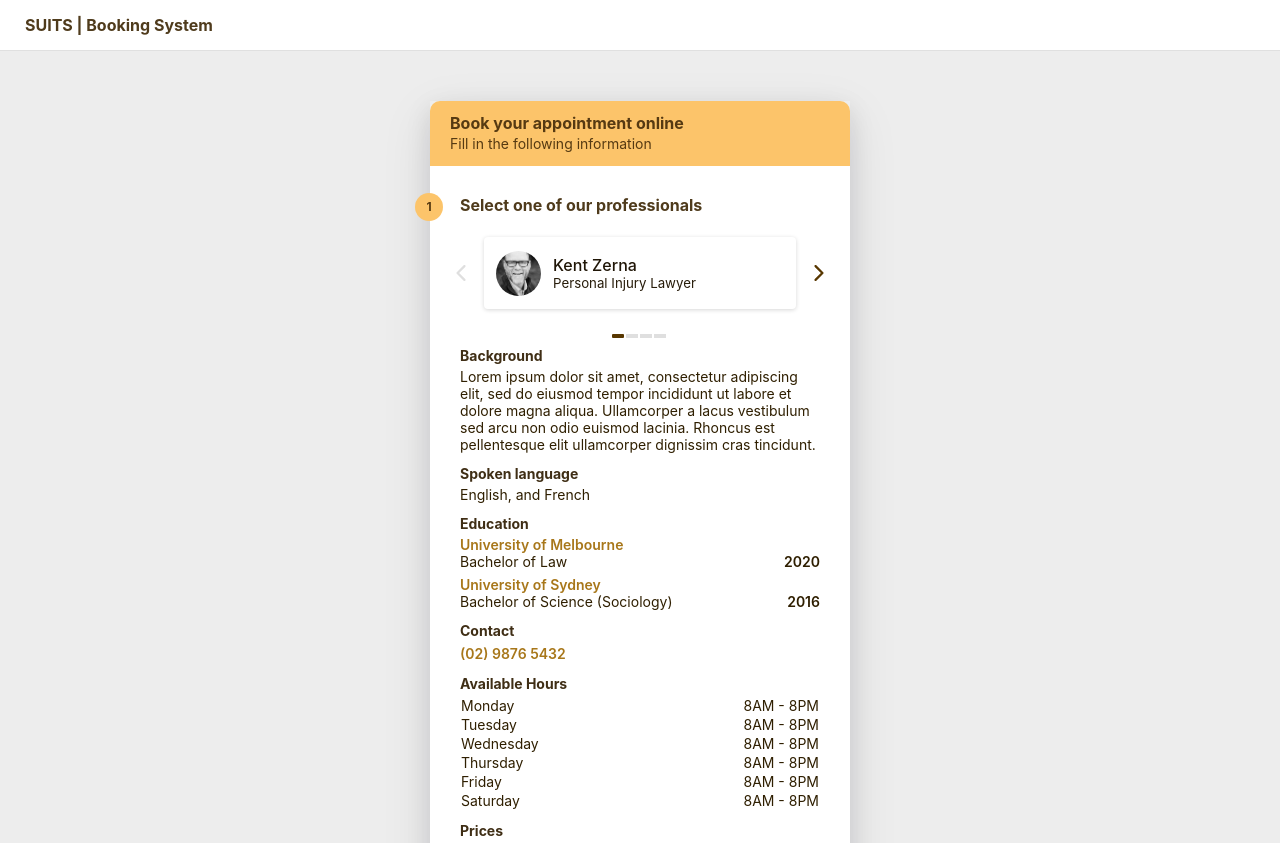
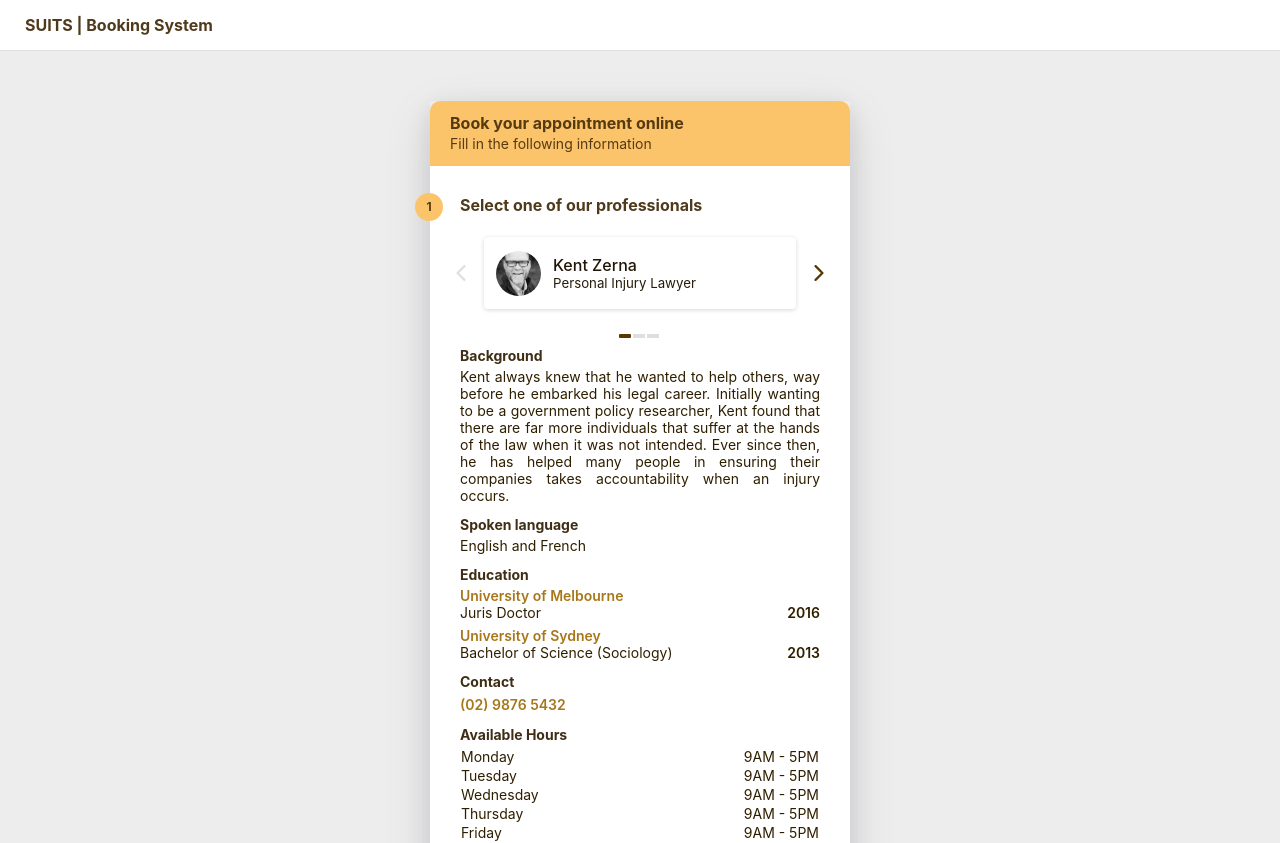
Before and after one commit to kennylwx/Appointment-Booking-System, a React (Create React App) app: page / in a window 1280 px wide. Shown: the top 843 px of the page. Built offline with nearby package versions, Linux system fonts and the light colour scheme; grey boxes are pictures that could not be loaded.

Commit message:
copywriting on data

```diff
--- a/src/components/ProfileSelection.js
+++ b/src/components/ProfileSelection.js
@@ -2,10 +2,11 @@ import React, { useState } from 'react';
 import PropTypes from 'prop-types';
 import {
   CarouselProvider, Slider, Slide, ButtonBack, ButtonNext, DotGroup,
-
 } from 'pure-react-carousel';
 
-import { listOfProfessionals, schedule } from '../data';
+import { listOfProfessionals } from '../data';
+// eslint-disable-next-line no-unused-vars
+import { normaliseArrayToSentence, sanitisePhoneNumber } from '../functions';
 
 import { ReactComponent as Arrow } from '../assets/icon/arrow.svg';
 
@@ -64,7 +65,6 @@ function ProfileSelection({ profileList }) {
               </Slide>
             ))
             }
-
           </Slider>
 
           <ButtonBack
@@ -91,11 +91,8 @@ function ProfileSelection({ profileList }) {
             <h3>Background</h3>
           </div>
           <div className="bps-body">
-            <p>
-              Lorem ipsum dolor sit amet, consectetur adipiscing elit,
-              sed do eiusmod tempor incididunt ut labore et dolore magna aliqua.
-              Ullamcorper a lacus vestibulum sed arcu non odio euismod lacinia.
-              Rhoncus est pellentesque elit ullamcorper dignissim cras tincidunt.
+            <p className="background">
+              {profileList[currentSlide].background}
             </p>
           </div>
         </div>
@@ -104,7 +101,9 @@ function ProfileSelection({ profileList }) {
             <h3>Spoken language</h3>
           </div>
           <div className="bps-body">
-            <p>English, and French</p>
+            <p>
+              {normaliseArrayToSentence(profileList[currentSlide].language)}
+            </p>
           </div>
 
         </div>
@@ -113,25 +112,19 @@ function ProfileSelection({ profileList }) {
             <h3>Education</h3>
           </div>
           <div className="bps-body">
+            {
+              profileList[currentSlide].education.map(({ school, degree, year }) => (
                 <div className="education-item">
                   <div className="ei-info">
-                <h4>University of Melbourne</h4>
-                <p>Bachelor of Law</p>
+                    <h4>{school}</h4>
+                    <p>{degree}</p>
                   </div>
                   <div className="ei-date">
-                <p>2020</p>
+                    <p>{year}</p>
                   </div>
                 </div>
-            <div className="education-item">
-              <div className="ei-info">
-                <h4>University of Sydney</h4>
-                <p>Bachelor of Science (Sociology)</p>
-              </div>
-              <div className="ei-date">
-                <p>2016</p>
-              </div>
-            </div>
-
+              ))
+            }
           </div>
         </div>
 
@@ -140,7 +133,7 @@ function ProfileSelection({ profileList }) {
             <h3>Contact</h3>
           </div>
           <div className="bps-body">
-            <a href="tel:02-9876-5432">(02) 9876 5432</a>
+            <a href={`tel:${sanitisePhoneNumber(profileList[currentSlide].contactNumber)}`}>{profileList[currentSlide].contactNumber}</a>
           </div>
         </div>
 
@@ -151,7 +144,7 @@ function ProfileSelection({ profileList }) {
           <div className="bps-body">
             <table>
               {
-                schedule.map(({ day, time }) => (
+                profileList[currentSlide].schedule.map(({ day, time }) => (
                   <tr>
                     <td>
                       <p>{day}</p>
--- a/src/data/listOfProfessionals.js
+++ b/src/data/listOfProfessionals.js
@@ -1,38 +1,148 @@
 import ProfileImage1 from '../assets/image/profile_1.jpg';
 import ProfileImage2 from '../assets/image/profile_2.jpg';
 import ProfileImage3 from '../assets/image/profile_3.jpg';
-import ProfileImage4 from '../assets/image/profile_4.jpg';
 
 const listOfProfessionals = [
-
   {
+    id: 1,
     name: 'Kent Zerna',
     title: 'Personal Injury Lawyer',
-    id: 1,
+    contactNumber: '(02) 9876 5432',
     img: ProfileImage1,
-
+    priceFor30min: 220,
+    background: 'Kent always knew that he wanted to help others, way before he embarked his legal career. Initially wanting to be a government policy researcher, Kent found that there are far more individuals that suffer at the hands of the law when it was not intended. Ever since then, he has helped many people in ensuring their companies takes accountability when an injury occurs. ',
+    language: ['English', 'French'],
+    education: [
+      {
+        school: 'University of Melbourne',
+        degree: 'Juris Doctor',
+        year: '2016',
+      },
+      {
+        school: 'University of Sydney',
+        degree: 'Bachelor of Science (Sociology)',
+        year: '2013',
+      },
+    ],
+    schedule: [
+      {
+        day: 'Monday',
+        time: '9AM - 5PM',
+      },
+      {
+        day: 'Tuesday',
+        time: '9AM - 5PM',
+      },
+      {
+        day: 'Wednesday',
+        time: '9AM - 5PM',
+      },
+      {
+        day: 'Thursday',
+        time: '9AM - 5PM',
+      },
+      {
+        day: 'Friday',
+        time: '9AM - 5PM',
+      },
+      {
+        day: 'Saturday',
+        time: '8AM - 12PM',
+      },
+    ],
   },
   {
+    id: 2,
     name: 'Nikky Gucci',
     title: 'Clinical Negligence Lawyer',
-    id: 2,
     img: ProfileImage2,
-
+    contactNumber: '(02) 6667 5472',
+    priceFor30min: 220,
+    background: 'Graduating with honours, and receiving the Grand McArthur prize during her final year, served as a testament of Nikky\'s bright future in her career in law. As she was only out of school for 3 years, when she found herself part of the legal team that mounted a class action law suit against the federal government for negligence in the construction of the abysinth statue, a case that semented her mark in the industry.',
+    language: ['English', 'Mandarin'],
+    education: [
+      {
+        school: 'University of Sydney',
+        degree: 'Bachelor of Commerce & Bachelor of Law',
+        year: '2017',
+      },
+    ],
+    schedule: [
+      {
+        day: 'Monday',
+        time: '9AM - 5PM',
+      },
+      {
+        day: 'Tuesday',
+        time: '9AM - 5PM',
+      },
+      {
+        day: 'Wednesday',
+        time: '9AM - 5PM',
+      },
+      {
+        day: 'Thursday',
+        time: '9AM - 5PM',
+      },
+      {
+        day: 'Friday',
+        time: '9AM - 5PM',
+      },
+      {
+        day: 'Saturday',
+        time: '8AM - 12PM',
+      },
+    ],
   },
   {
+    id: 3,
     name: 'Rowdy Haks',
     title: 'Criminal Lawyer',
-    id: 3,
     img: ProfileImage3,
+    contactNumber: '(02) 9999 7777',
+    priceFor30min: 220,
+    background: 'Rowdy is a criminal law specialist. After spending his years working with the police department, he has turned his passion into a career. Not only did he finish his law degree at the near top of his class, he also pursued a Master in Criminology, and is currently working towards his doctorate.',
+    language: ['English', 'Spanish'],
+    education: [
+      {
+        school: 'University of Melbourne',
+        degree: 'Master of Law (Criminology)',
+        year: '2017',
+      },
+      {
+        school: 'University of New South Wales',
+        degree: 'Juris Doctor',
+        year: '2015',
+      },
+    ],
+    schedule: [
+      {
+        day: 'Monday',
+        time: '9AM - 5PM',
+      },
+      {
+        day: 'Tuesday',
+        time: '9AM - 5PM',
+      },
+      {
+        day: 'Wednesday',
+        time: '9AM - 5PM',
+      },
+      {
+        day: 'Thursday',
+        time: '9AM - 5PM',
+      },
+      {
+        day: 'Friday',
+        time: '9AM - 5PM',
+      },
+      {
+        day: 'Saturday',
+        time: '8AM - 12PM',
+      },
+    ],
+  },
 
-  },
-  {
-    name: 'Tham Hans',
-    title: 'Employment Lawyer',
-    id: 4,
-    img: ProfileImage4,
-
-  },
 ];
 
 export default listOfProfessionals;
--- /dev/null
+++ b/src/functions/index.js
@@ -0,0 +1,2 @@
+export { default as normaliseArrayToSentence } from './normaliseArrayToSentence';
+export { default as sanitisePhoneNumber } from './sanitisePhoneNumber';
--- /dev/null
+++ b/src/functions/normaliseArrayToSentence.js
@@ -0,0 +1,9 @@
+const normaliseArrayToSentence = (input) => {
+  const x = input.slice();
+  const last = x.pop();
+
+  const result = `${x.join(', ')} and ${last}`;
+  return result;
+};
+
+export default normaliseArrayToSentence;
--- /dev/null
+++ b/src/functions/sanitisePhoneNumber.js
@@ -0,0 +1,3 @@
+const sanitisePhoneNumber = (pNum) => pNum.replace(/[^\d]/g, '');
+
+export default sanitisePhoneNumber;
--- a/src/styles/profile-selection.scss
+++ b/src/styles/profile-selection.scss
@@ -178,6 +178,10 @@ $section-h5-color: #2f1f01;
         text-decoration: none;
       }
 
+      .background {
+        text-align: justify;
+      }
+
       .education-item {
         margin-bottom: 6px;
         display: flex;
```
Lines whose indentation alone changed are shown as unchanged.
